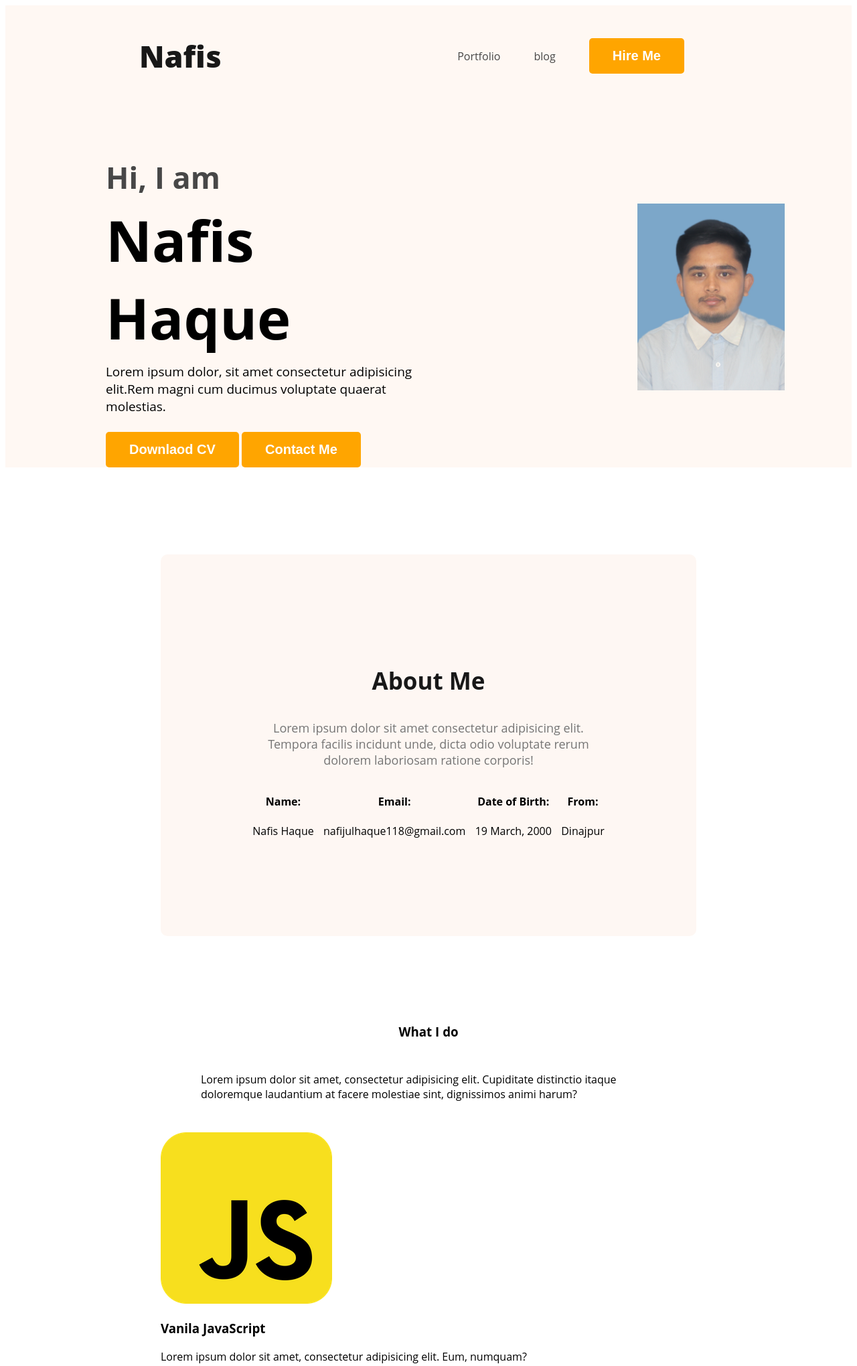
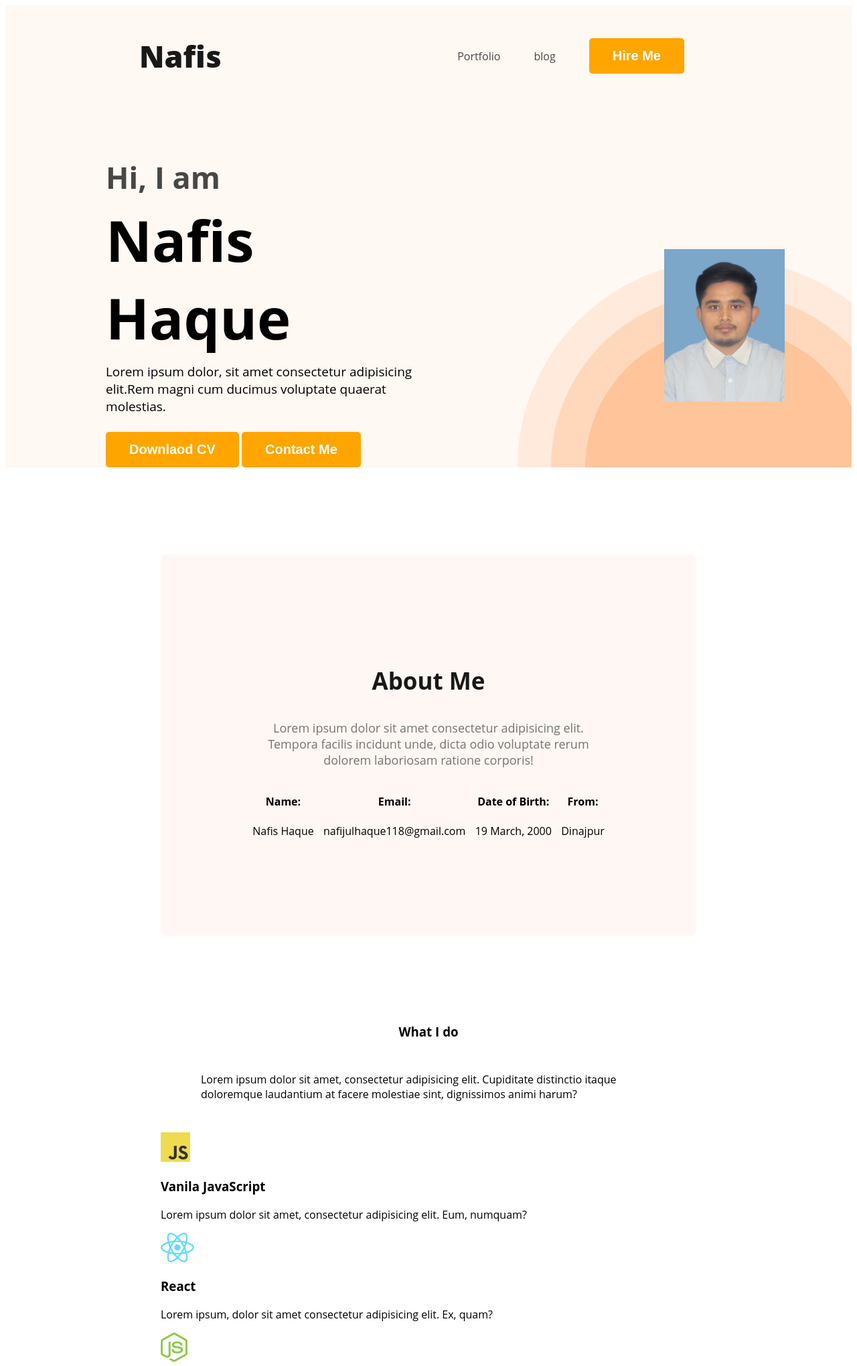
Before and after one commit to MdNafijulHoq/PH-Practice3-Portfolio, a plain HTML site: page index.html in a window 1280 px wide. Shown: the top 2040 px of the page at 67% size. Drawn offline with Linux system fonts and the light colour scheme.

Commit message:
6th commit

```diff
--- a/index.html
+++ b/index.html
@@ -58,22 +58,22 @@
             <p id="what-i-do-des" class="section-des">Lorem ipsum dolor sit amet, consectetur adipisicing elit. Cupiditate distinctio itaque doloremque laudantium at facere molestiae sint, dignissimos animi harum?</p>
             <div class="skills-container">
                 <div class="skill">
-                    <img src="images/js.png" alt="#">
+                    <img src="images/icons/js.png" alt="#">
                     <h3 class="skill-title">Vanila JavaScript</h3>
                     <p class="skill-des">Lorem ipsum dolor sit amet, consectetur adipisicing elit. Eum, numquam?</p>
                 </div>
                 <div class="skill">
-                    <img src="images/react.webp" alt="#">
+                    <img src="images/icons/react.png" alt="#">
                     <h3 class="skill-title">React</h3>
                     <p class="skill-des">Lorem ipsum, dolor sit amet consectetur adipisicing elit. Ex, quam?</p>
                 </div>
                 <div class="skill">
-                    <img src="images/node5.png" alt="#">
+                    <img src="images/icons/nodejs.png" alt="#">
                     <h3 class="skill-title">Node Js</h3>
                     <p class="skill-des">Lorem ipsum dolor sit amet consectetur adipisicing elit. Quia, dolores.</p>
                 </div>
                 <div class="skill">
-                    <img src="images/mongoDB.png" alt="#">
+                    <img src="images/icons/mongo.png" alt="#">
                     <h3 class="skill-title">MongoDB</h3>
                     <p class="skill-des">Lorem ipsum dolor sit amet consectetur adipisicing elit. Iure, a!</p>
                 </div>
--- a/styles/portfolio.css
+++ b/styles/portfolio.css
@@ -16,7 +16,10 @@ font-family: 'Open Sans', sans-serif;
 /* header related */
 .header{
     background-color: #FFF8F3;
-
+    background-image: url('../images/header_bg.png');
+    background-repeat: no-repeat;
+    background-position: bottom right;
+    background-size: 39vw;
 }
 
 /* nav related style */
@@ -54,7 +57,8 @@ nav li a{
     max-width: 500px;
 }
 .banner .profile-pic{
-    width: 220px;
+    width: 180px;
+    margin-top: 85px;
 
 }
 .banner-greeting{
```
Also changed, not shown: images/developer.png (added), images/header_bg.png (added), images/icons/facebook.png (added), images/icons/insta.png (added), images/icons/js.png (added), images/icons/mongo.png (added), images/icons/nodejs.png (added), images/icons/react.png (added), images/icons/twitter.png (added), images/js.png (deleted), images/mongoDB.png (deleted), images/node5.png (deleted), images/react.webp (deleted), 1 other file.
